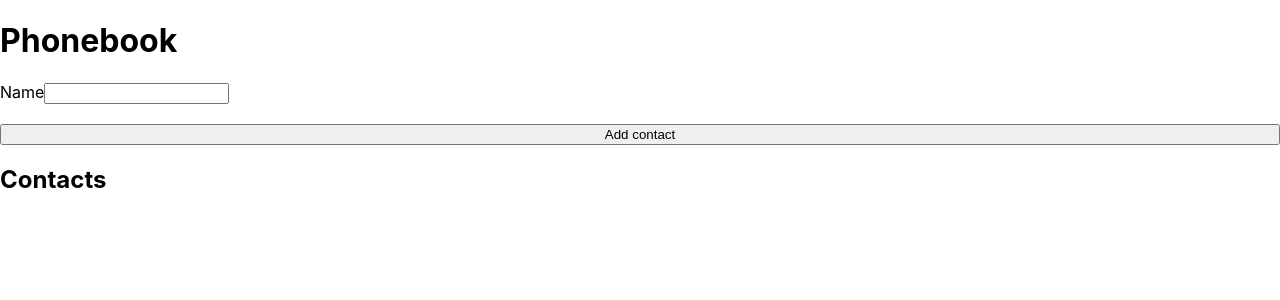
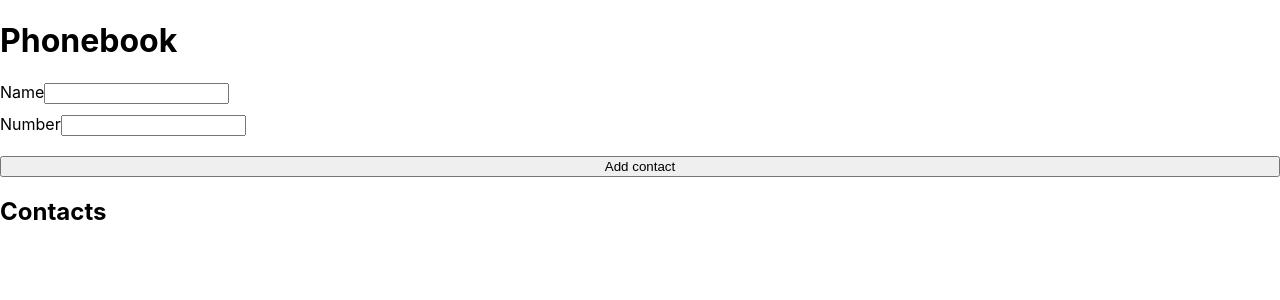
Before and after one commit to DurkaMateusz/goit-react-hw-08-phonebook, a React (Create React App) app: page / in a window 1280 px wide. Shown: the top 300 px of the page. Built offline with nearby package versions, Linux system fonts and the light colour scheme.

Commit message:
working number add option

```diff
--- a/src/components/ContactForm/ContactForm.jsx
+++ b/src/components/ContactForm/ContactForm.jsx
@@ -5,6 +5,7 @@ import { nanoid } from 'nanoid';
 export default class ContactForm extends Component {
     state = {
         name: '',
+        number: '',
     }
 
     loginInputId = nanoid();
@@ -19,6 +20,7 @@ export default class ContactForm extends Component {
         const newContact = {
             id: nanoid(),
           name: this.state.name,
+          number: this.state.number,
         }
 
         if (this.props.onAddContact) {
@@ -43,6 +45,20 @@ export default class ContactForm extends Component {
               required
             />
           </label>
+          <div className={styles.inputWrapper}>
+          <label>
+            Number
+            <input
+              onChange={this.handleChange}
+              value={this.state.number}
+              type="tel"
+              name="number"
+              pattern="^\+?[0-9 \-\(\)]{7,20}"
+              title="Phone number must be digits and can contain spaces, dashes, parentheses and can start with +"
+              required
+            />
+          </label>
+          </div>
               </div>
 
               <button type="submit">Add contact</button>
--- a/src/components/ContactList/ContactList.jsx
+++ b/src/components/ContactList/ContactList.jsx
@@ -9,7 +9,7 @@ export class ContactList extends Component {
             <ul>
           {contacts.map(contact => (
             <li key={contact.id}>
-              {`${contact.name}`}
+              {`${contact.name}: ${contact.number}`}
              </li>
           ))}
         </ul>
```
